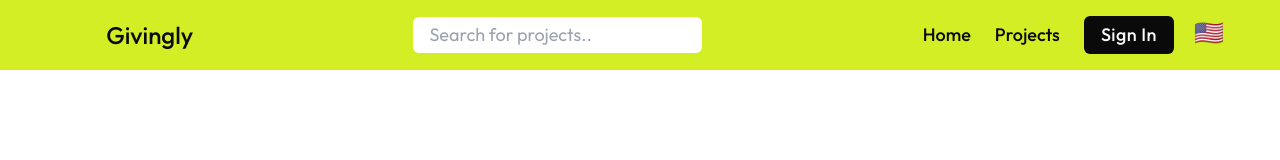
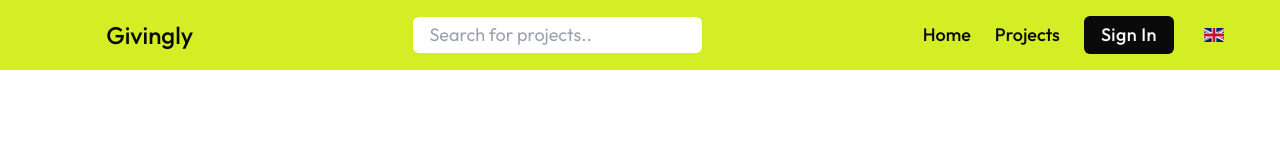
Before and after one commit to feyizoglu/crowdfunding-app, a Next.js app: page /en/myproject in a window 1280 px wide. Shown: the top 160 px of the page. Built offline with nearby package versions, Linux system fonts and the light colour scheme; no server answers; the database is empty.

Commit message:
Implemented LanguagePicker component

```diff
--- /dev/null
+++ b/app/[locale]/Components/LanguagePicker/LanguagePicker.js
@@ -0,0 +1,61 @@
+import Image from "next/image";
+import { useState } from "react";
+
+const LanguagePicker = ({ handleLocaleChange, selectedLang }) => {
+  const [showChoices, setShowChoices] = useState(false);
+
+  const toggleChoices = () => {
+    setShowChoices(prev => !prev);
+  };
+
+  const hideChoices = () => {
+    setShowChoices(false);
+  };
+
+  const handleLocaleButtonClick = (lang) => {
+    handleLocaleChange(lang);
+    hideChoices();
+  };
+
+  return (
+    <div
+      className="fixed z-50 top-6 right-0 md:-right-2 lg:-right-1 xl:right-8"
+      onMouseEnter={toggleChoices}
+      onMouseLeave={hideChoices}
+    >
+      <button
+        className="inline-flex text-xl appearance-none outline-none cursor-pointer bg-transparent pl-2 pr-6 md:text-2xl"
+        onClick={toggleChoices}
+      >
+        <Image
+          src={selectedLang === "en" ? "/uk.svg" : "/tr.svg"}
+          alt={selectedLang === "en" ? "English" : "Turkish"}
+          width={20}
+          height={15}
+        />
+      </button>
+      {showChoices && (
+        <div className="flex flex-col space-y-6">
+          {selectedLang === 'tr' && (
+            <button
+              className="inline-flex text-xl appearance-none outline-none cursor-pointer bg-transparent pl-2 pr-6 md:text-2xl"
+              onClick={() => handleLocaleButtonClick("en")}
+            >
+              <Image src="/uk.svg" alt="English" width={20} height={15} />
+            </button>
+          )}
+          {selectedLang === 'en' && (
+            <button
+              className="inline-flex text-xl appearance-none outline-none cursor-pointer bg-transparent pl-2 pr-6 md:text-2xl"
+              onClick={() => handleLocaleButtonClick("tr")}
+            >
+              <Image src="/tr.svg" alt="Turkish" width={20} height={15} />
+            </button>
+          )}
+        </div>
+      )}
+    </div>
+  );
+};
+
+export default LanguagePicker;
--- a/app/[locale]/Components/NavbarLayout/NavbarLayout.js
+++ b/app/[locale]/Components/NavbarLayout/NavbarLayout.js
@@ -1,6 +1,6 @@
 "use client";
 import Link from "next/link";
-import { useState, useEffect, useTransition, startTransition } from "react";
+import { useState, useEffect, startTransition } from "react";
 import { useSelector, useDispatch } from "react-redux";
 import { setShowMobilNav, setUser, setCloseMobileNav, setProfilPic, setSearchInputVal } from "@/app/redux/features/authSlice";
 import { auth, db } from "@/app/firebase/firebase-confing";
@@ -14,6 +14,8 @@ import MobilNavbarWithUser from "../MobilNavbarWithUser/MobilNavbarWithUser";
 import NavbarSearchInput from "../NavbarSearchInput/NavbarSearchInput";
 import SignIn from "../SignIn/SignIn";
 import KickOffBox from "../KickOffBox/KickOffBox";
+import LanguagePicker from "../LanguagePicker/LanguagePicker";
+
 import { collection, onSnapshot, query, where } from "firebase/firestore";
 import { usePathname } from "next/navigation";
 import { useLocale, useTranslations } from 'next-intl';
@@ -27,8 +29,6 @@ const style = {
   headerInput: `hidden rounded-needed outline-0 py-1 pl-4  md:block lg:pr-4`,
   nav: `hidden md:block`,
   hamMenu: `md:hidden`,
-  langPickerContainer: `fixed z-50 top-1 right-0 md:-right-2 lg:-right-1 xl:right-8`,
-  langPickerSelect: `inline-flex text-xl appearance-none outline-none cursor-pointer bg-transparent py-3 pl-2 pr-6 md:text-2xl`
 };
 
 
@@ -37,7 +37,7 @@ export default function NavbarLayOut() {
   const [innerWidth, setInnerWidth] = useState(0);
   const [selectedLink, setSelectedLink] = useState('/')
   const locale = useLocale()
-  const [selectedLocale, setSelectedLocale] = useState(locale);
+  const [selectedLang, setSelectedLang] = useState(locale);
   const t = useTranslations('NavbarLayout');
   const pathname = usePathname();
 
@@ -55,8 +55,6 @@ export default function NavbarLayOut() {
       }));
       fetchProfilePicture(currentUser?.uid);
     });
-
-
     return () => {
       unsubscribeAuth();
     };
@@ -81,7 +79,7 @@ export default function NavbarLayOut() {
   }, [pathname])
 
   useEffect(() => {
-    setSelectedLocale(locale);
+    setSelectedLang(locale)
   }, [locale])
 
   useEffect(() => {
@@ -122,11 +120,10 @@ export default function NavbarLayOut() {
     dispatch(setShowMobilNav());
   }
 
-  const handleLocaleChange = (e) => {
-    const nextLocale = e.target.value;
-    setSelectedLocale(nextLocale);
+  const handleLocaleChange = (lang) => {
+    setSelectedLang(lang)
     startTransition(() => {
-      window.location.href = `/${nextLocale}`
+      window.location.href = `/${lang}`
     });
   }
 
@@ -161,16 +158,10 @@ export default function NavbarLayOut() {
         </section>}
       {showSignInBox && <SignIn />}
       {showKickOffBox && <KickOffBox />}
-      <section className={style.langPickerContainer}>
-        <select
-          className={style.langPickerSelect}
-          onChange={handleLocaleChange}
-          value={selectedLocale}
-        >
-          <option value="en">&#x1F1FA;&#x1F1F8;</option>
-          <option value="tr">&#x1F1F9;&#x1F1F7;</option>
-        </select>
-      </section>
+      <LanguagePicker
+        selectedLang={selectedLang}
+        handleLocaleChange={handleLocaleChange}
+      />
     </div>
   );
 }
```
Also changed, not shown: public/tr.svg (added), public/uk.svg (added).
